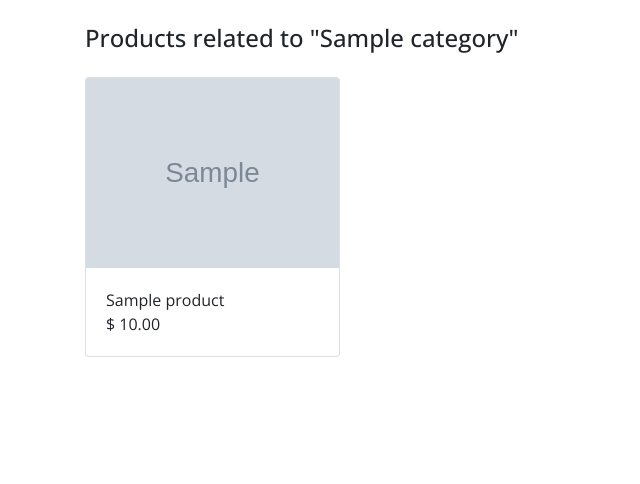
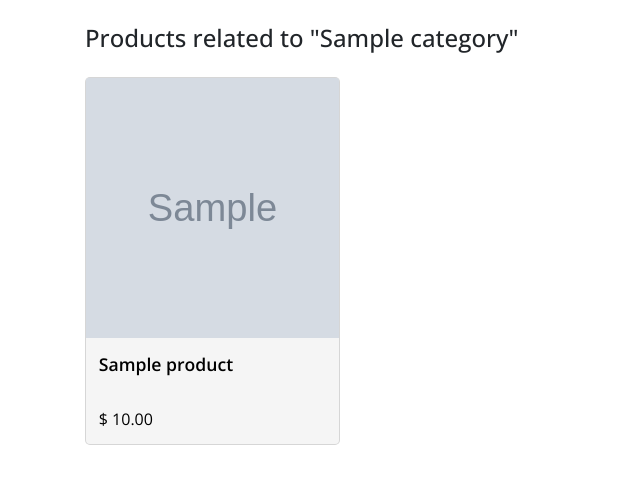
Before and after one commit to ktzy0305/OS-eCommerce, a Flask app: template templates/product/search.html in a window 1280 px wide. Shown: the part 62-546 px from the top of the page, without its empty margins (0-640 px from the left). Run offline with Flask 2, Linux system fonts and the light colour scheme; the template is opened without the code that fills it: most values are stand-ins (such as "Sample title", 1, 10 or a date in 2020); grey boxes marked "Sample" are stand-in pictures; parts of the project's set-up code (start-up, migrations or seed data) failed here and were passed over; some libraries are stand-ins or nearby versions.

Commit message:
UI changes

```diff
--- a/requirements.txt
+++ b/requirements.txt
@@ -17,7 +17,10 @@ flask-mongoengine==1.0.0
 Flask-WTF==0.15.1
 gcloud==0.18.3
 google-api-core==1.28.0
+google-api-python-client==2.19.1
 google-auth==1.30.1
+google-auth-httplib2==0.1.0
+google-auth-oauthlib==0.4.6
 google-cloud-core==1.6.0
 google-cloud-storage==1.38.0
 google-crc32c==1.1.2
@@ -32,6 +35,7 @@ jwt==1.2.0
 MarkupSafe==2.0.1
 mongoengine==0.23.1
 oauth2client==4.1.3
+oauthlib==3.1.1
 packaging==20.9
 protobuf==3.17.1
 pyasn1==0.4.8
@@ -41,8 +45,10 @@ pymongo==3.11.4
 pyparsing==2.4.7
 pytz==2021.1
 requests==2.25.1
+requests-oauthlib==1.3.0
 rsa==4.7.2
 six==1.15.0
+uritemplate==3.0.1
 urllib3==1.26.3
 virtualenv==20.4.4
 Werkzeug==2.0.1
--- a/routes.py
+++ b/routes.py
@@ -268,12 +268,20 @@ def order_complete():
 
 @app.route('/user/profile')
 def user_profile():
+    # Check if user is logged in
+    if session.get("user") is None:
+        return redirect(url_for("login"))
+
     # User
     user = User.objects(id=session.get("user")["_id"]["$oid"]).first()
     return render_template("profile.html", user=user)
 
 @app.route('/user/address/add', methods=["POST"])
 def add_address():
+    # Check if user is logged in
+    if session.get("user") is None:
+        return redirect(url_for("login"))
+
     # User
     user = User.objects(id=session.get("user")["_id"]["$oid"]).first()
 
@@ -349,6 +357,10 @@ def remove_address(index):
 
 @app.route('/user/orders')
 def user_orders():
+    # Check if user is logged in
+    if session.get("user") is None:
+        return redirect(url_for("login"))
+
     # User
     user = User.objects(id=session.get("user")["_id"]["$oid"]).first()
 
--- a/static/css/home.css
+++ b/static/css/product_display.css
@@ -36,10 +36,6 @@ body > div.container > div > div > div:nth-child(1) > h2{
 a.product-link{
     text-decoration: none;
     color: black;
-}
-
-a.product-link:hover{
-    /* color: aqua; */
 }
 
 span.offer-indicator{
--- a/templates/home.html
+++ b/templates/home.html
@@ -1,7 +1,7 @@
 {% extends "base.html" %}
 {% block title %}Home{% endblock %}
 {% block styles %}
-<link rel="stylesheet" href="{{ url_for('static', filename='css/home.css') }}">
+<link rel="stylesheet" href="{{ url_for('static', filename='css/product_display.css') }}">
 {% endblock %}
 
 {% block content %}
--- a/templates/product/search.html
+++ b/templates/product/search.html
@@ -6,6 +6,10 @@ Search Results | '{{ query }}'
 {% if category %}
 Search Category | '{{ category.name }}'
 {% endif %}
+{% endblock %}
+
+{% block styles %}
+<link rel="stylesheet" href="{{ url_for('static', filename='css/product_display.css') }}">
 {% endblock %}
 
 {% block content %}
@@ -30,9 +34,15 @@ Search Category | '{{ category.name }}'
         {% else %}
         {% for product in products %}
         <div class="col-xl-3 col-lg-3 col-md-3 col-sm-4 col-6 mb-4">
+            <a class="product-link" href="{{ url_for('product_info', product_id=product.id) }}">
                 <div class="card product-item h-100">
-                <div class="product-image">
-                    <img class="card-img-top" src="{{ product.image_url }}">
+                    <div class="image-container">
+                        {% if product.image_url %}
+                        <img class="card-img-top img-fluid product-image" src="{{ product.image_url }}">
+                        {% else %}
+                        <img class="card-img-top img-fluid product-image" src="{{ url_for('static', filename='images/no-image.jpg') }}">
+                        {% endif %}
+                        <!-- <span class="offer-indicator">On Offer</span> -->
                     </div>
                     <div class="card-body">
                         <div class="product-title">
@@ -43,6 +53,7 @@ Search Category | '{{ category.name }}'
                         </div>
                     </div>
                 </div>
+            </a>
         </div>
         {% endfor %}
         {% endif %}
```
Also changed, not shown: templates/orders.html (+12 -2 lines). Lines whose indentation alone changed are shown as unchanged.
